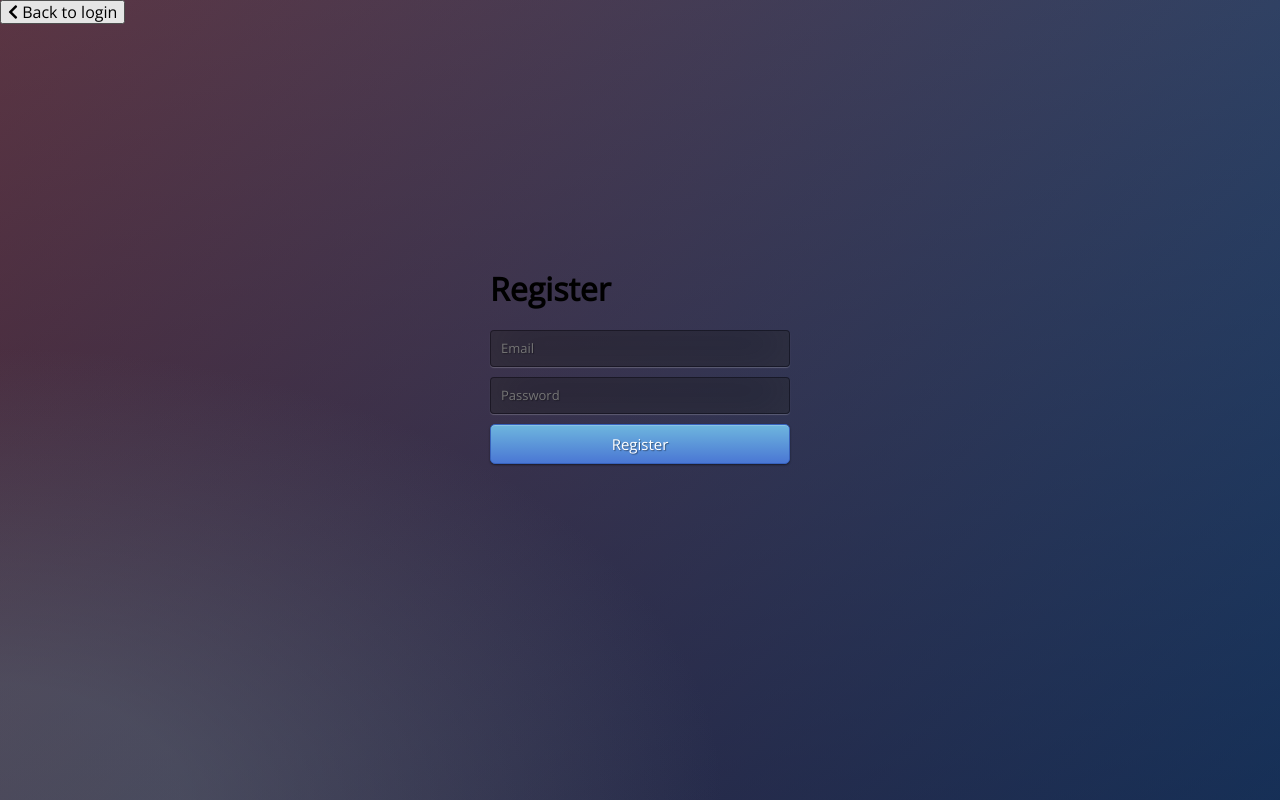
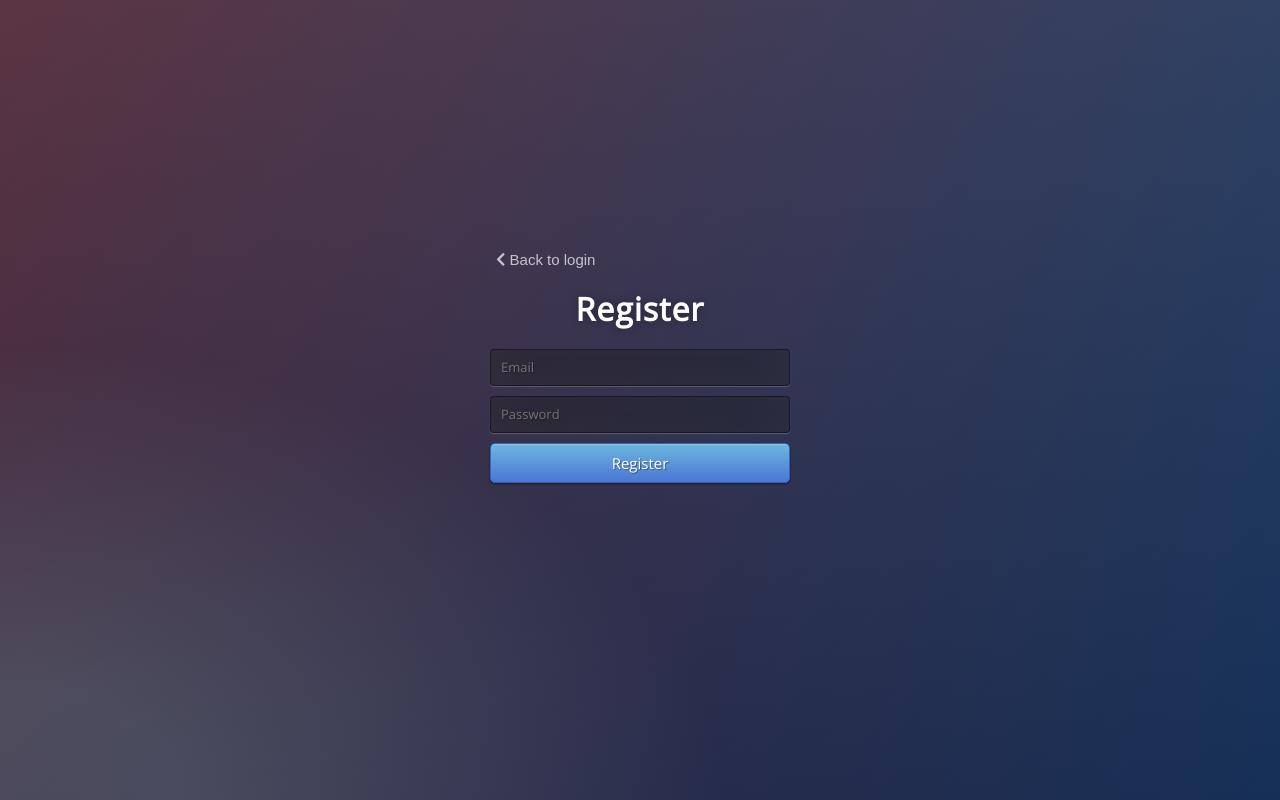
Before and after one commit to kubalud/kansas-standard-server, a website: page public/register.html in a window 1280 px wide. Drawn offline with nearby package versions, Linux system fonts and the light colour scheme.

Commit message:
Fix styles

```diff
--- a/public/assets/stylesheets/base.css
+++ b/public/assets/stylesheets/base.css
@@ -119,7 +119,7 @@ body {
 	filter: progid:DXImageTransform.Microsoft.gradient( startColorstr='#3E1D6D', endColorstr='#092756',GradientType=1 );
 }
 
-.main-wrapper {
+.root-wrapper {
 	position: absolute;
 	top: 50%;
 	left: 50%;
@@ -129,7 +129,7 @@ body {
     display: block;
 }
 
-.form-wrapper h1 {
+.main-wrapper h1 {
     color: #ffffff;
     text-shadow: 0 0 10px rgba(0,0,0,0.3);
     letter-spacing: 1px;
--- a/public/register.html
+++ b/public/register.html
@@ -10,7 +10,7 @@
 			integrity="sha384-lZN37f5QGtY3VHgisS14W3ExzMWZxybE1SJSEsQp9S+oqd12jhcu+A56Ebc1zFSJ"
 			crossorigin="anonymous">
 		<link rel="stylesheet" href="assets/stylesheets/base.css">
-		<link rel="stylesheet" href="assets/stylesheets/login.css">
+		<link rel="stylesheet" href="assets/stylesheets/register.css">
 	</head>
 	<body>
 		<div class="root-wrapper">
```
